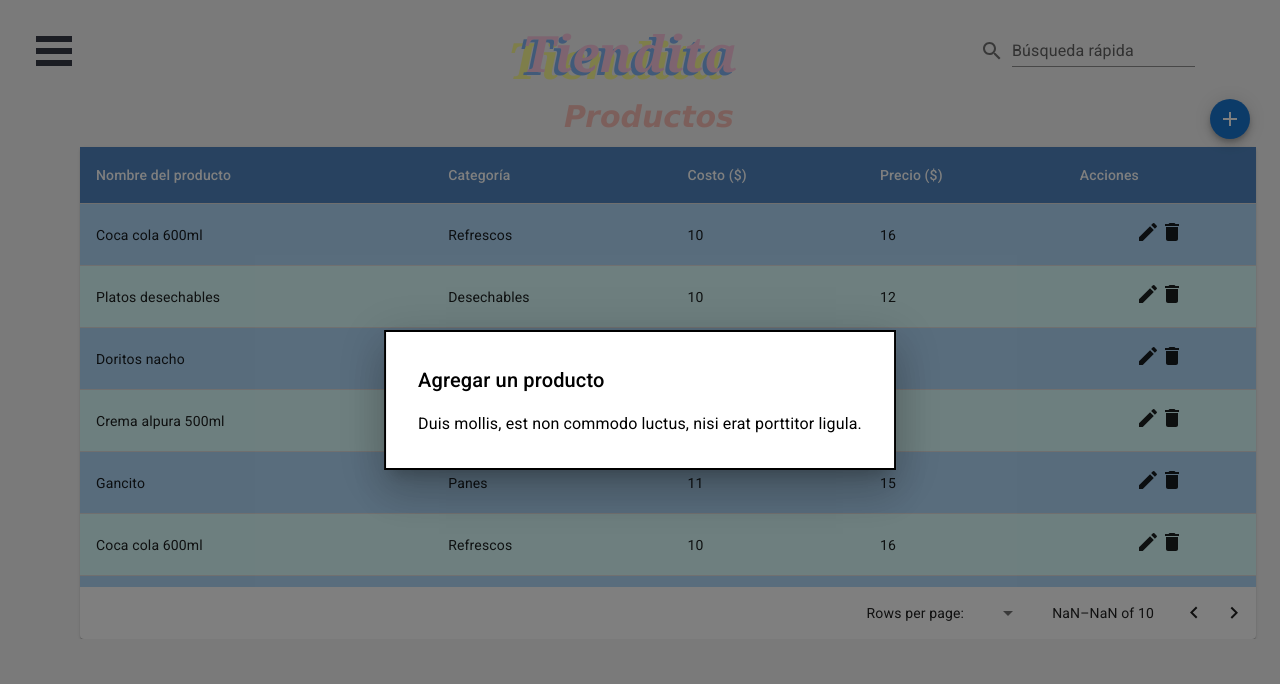
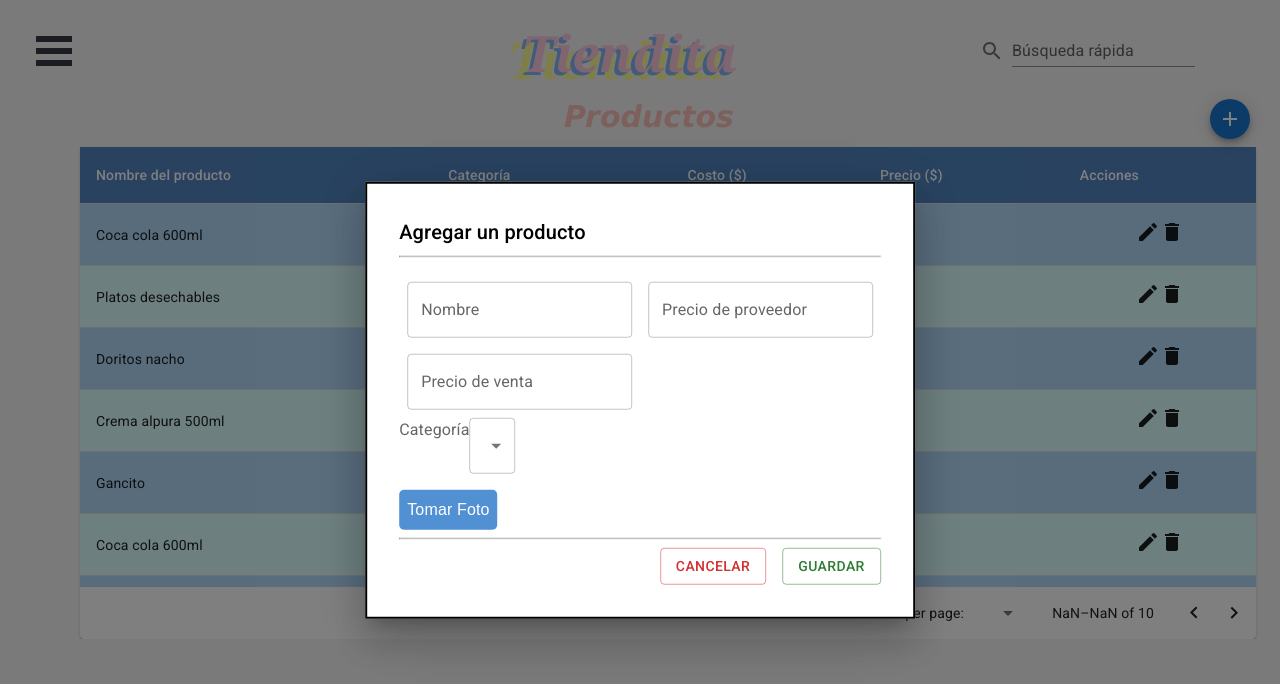
Before and after one commit to cofy43/front-tiendita, a React (Create React App) app: page / in a window 1280 px wide. Both pictures are taken after a click on the button 1230 px from the left and 119 px from the top of the page. Shown: the top 684 px of the page. Built offline with nearby package versions, Linux system fonts and the light colour scheme.

Commit message:
falta customizar el modal

```diff
--- a/src/components/productos/Productos.js
+++ b/src/components/productos/Productos.js
@@ -16,12 +16,18 @@ import Typography from '@mui/material/Typography';
 import Modal from '@mui/material/Modal';
 import { useTheme } from '@mui/material/styles';
 import useMediaQuery from '@mui/material/useMediaQuery';
+import TextField from '@mui/material/TextField';
+import Button from '@mui/material/Button';
+import InputAdornment from '@mui/material/InputAdornment';
+import Select from '@mui/material/Select';
+import InputLabel from '@mui/material/InputLabel';
+import MenuItem from '@mui/material/MenuItem';
 
 import AddIcon from "@mui/icons-material/Add";
 import EditIcon from "@mui/icons-material/Edit";
 import DeleteIcon from "@mui/icons-material/Delete";
 
-
+import './productos.css';
 
 const style = {
   position: 'absolute',
@@ -36,11 +42,12 @@ const style = {
 };
 
 function Productos() {
-
   const theme = useTheme();
   const breakpoint = useMediaQuery(theme.breakpoints.down("sm"));
 
   const [open, setOpen] = React.useState(false);
+  const [image, setImage] = React.useState(null);
+  const [preview, setPreview] = React.useState(false);
   const handleOpen = () => setOpen(true);
   const handleClose = () => setOpen(false);
 
@@ -83,6 +90,21 @@ function Productos() {
     createData("Crema alpura 500ml", "Lacteos", 12, 17, 10),
     createData("Gancito", "Panes", 11, 15, 11),
   ];
+
+  const toBase64 = (file) =>
+    new Promise((resolve, reject) => {
+      const reader = new FileReader();
+      reader.readAsDataURL(file);
+      reader.onload = () => resolve(reader.result);
+      reader.onerror = (error) => reject(error);
+    });
+
+  const handleImageChange = async (event) => {
+    let file = event.target.files[0];
+    let base64String = await toBase64(file);
+    setImage(base64String);
+    setPreview(true);
+  };
 
   return (
     <div style={{ marginRight: "1.5rem" }}>
@@ -148,12 +170,102 @@ function Productos() {
         aria-labelledby="modal-modal-title"
         aria-describedby="modal-modal-description"
       >
-        <Box sx={breakpoint ? {...style, width: 'calc(75%)' }: style}>
+        <Box sx={breakpoint ? { ...style, width: "calc(75%)" } : style}>
           <Typography id="modal-modal-title" variant="h6" component="h2">
             Agregar un producto
           </Typography>
+          <hr />
           <Typography id="modal-modal-description" sx={{ mt: 2 }}>
-            Duis mollis, est non commodo luctus, nisi erat porttitor ligula.
+            <Box
+              component="form"
+              sx={{
+                "& .MuiTextField-root": { m: 1, width: "25ch" },
+              }}
+              autoComplete="off"
+            >
+              <div>
+                <TextField id="outlined-error" label="Nombre" defaultValue="" />
+                <TextField
+                  id="outlined-adornment-amount"
+                  //value={values.amount}
+                  //onChange={handleChange("amount")}
+                  startAdornment={
+                    <InputAdornment position="start">$</InputAdornment>
+                  }
+                  label="Precio de proveedor"
+                />
+              </div>
+              <div>
+                <TextField
+                  id="outlined-adornment-amount"
+                  //value={values.amount}
+                  //onChange={handleChange("amount")}
+                  startAdornment={
+                    <InputAdornment position="start">$</InputAdornment>
+                  }
+                  label="Precio de venta"
+                />
+                <Grid container>
+                  <InputLabel id="demo-simple-select-autowidth-label">
+                    Categoría
+                  </InputLabel>
+                  <Select
+                    labelId="demo-simple-select-autowidth-label"
+                    id="demo-simple-select-autowidth"
+                    //value={age}
+                    //onChange={handleChange}
+                    autoWidth
+                    label="Age"
+                  >
+                    <MenuItem value="">
+                      <em>None</em>
+                    </MenuItem>
+                    <MenuItem value={10}>Refrescos</MenuItem>
+                    <MenuItem value={21}>Cremería</MenuItem>
+                    <MenuItem value={22}>Miselaneos</MenuItem>
+                  </Select>
+                </Grid>
+              </div>
+              <div>
+                <input
+                  id="upload"
+                  type="file"
+                  accept="image/*"
+                  capture="environment"
+                  onChange={handleImageChange}
+                  hidden
+                />
+                <label className="labelUpload" for="upload">
+                  Tomar Foto
+                </label>
+              </div>
+              {preview && (
+                <div className="preview-image-div">
+                  <img src={image} alt="Preview" className="preview-image" />
+                </div>
+              )}
+            </Box>
+            <hr />
+            <Grid container direction="row-reverse" spacing={2}>
+              <Grid item>
+                <Button
+                  variant="outlined"
+                  color="success"
+                  onClick={() => setOpen(false)}
+                >
+                  Guardar
+                </Button>
+              </Grid>
+              <Grid item>
+                <Button
+                  variant="outlined"
+                  color="error"
+                  onClick={() => setOpen(false)}
+                >
+                  Cancelar
+                </Button>
+              </Grid>
+            </Grid>
           </Typography>
         </Box>
       </Modal>
--- /dev/null
+++ b/src/components/productos/productos.css
@@ -0,0 +1,25 @@
+.labelUpload {
+    display: inline-block;
+    background-color: #5090d3;
+    color: white;
+    padding: 0.5rem;
+    font-family: sans-serif;
+    border-radius: 0.3rem;
+    cursor: pointer;
+    margin-top: 1rem;
+}
+
+.upload {
+    padding: 50;
+}
+
+.preview-image-div {
+    margin-top: 10px;
+    justify-content: center;
+    display: flex;
+}
+
+.preview-image {
+    width: calc(60%);
+    height: calc(60%);
+}
```
Also changed, not shown: src/index.js (line endings or trailing spaces).
